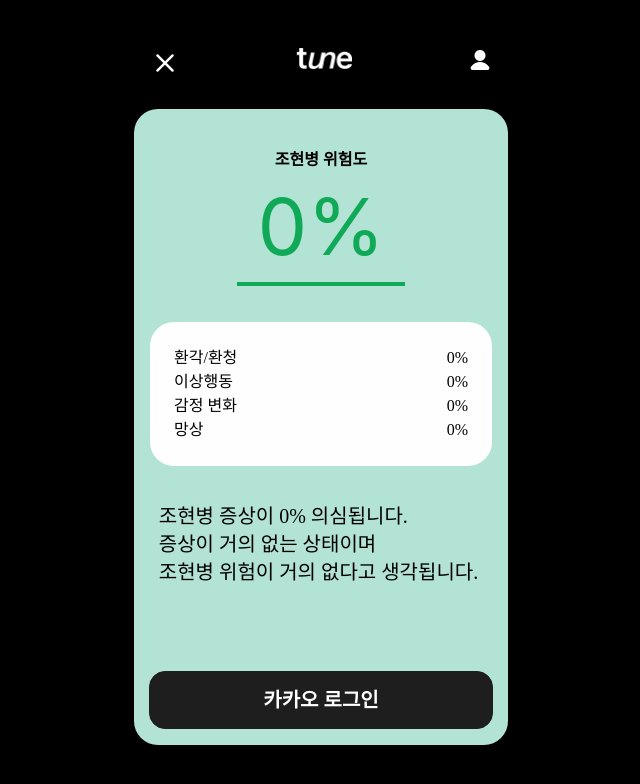
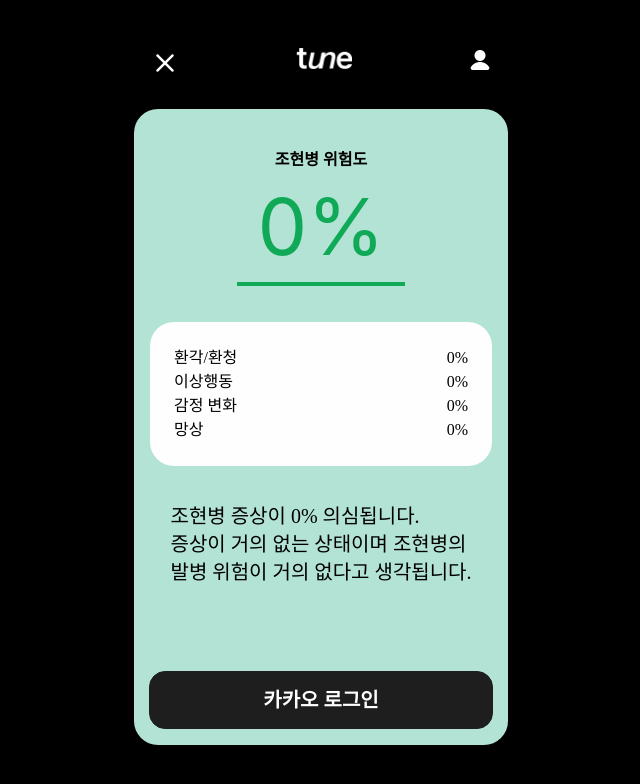
Before and after one commit to Club-PARD/UJaCha_WEB, a React (Create React App) app: page /result in a window 1280 px wide. Shown: the top 784 px of the page, without its empty margins (319-959 px from the left). Built offline with nearby package versions, Linux system fonts and the light colour scheme; no server answers; a web font is replaced by a local one.

Commit message:
edit : explanation 수정

```diff
--- a/src/Pages/ResultPage/Components/ResultContents.js
+++ b/src/Pages/ResultPage/Components/ResultContents.js
@@ -28,11 +28,11 @@ function ResultContents() {
     if (result.total >= 70) {
       return `조현병 증상이 ${result.total}% 의심됩니다.\n증상이 매우 위험한 정도로 보여지므로\n증상을 꾸준히 기록해 보시는 것과\n정신과 내원을 권고합니다.`;
     } else if (result.total >= 40) {
-      return `조현병 증상이 ${result.total}% 의심됩니다.\n경각심이 필요한 수준입니다.\n로그인하여 지속적으로 관찰하세요.`;
+      return `조현병 증상이 ${result.total}% 의심됩니다.\n약간의 경각심이 필요한 수준입니다.\n지속적으로 관찰하기를 추천드립니다.`;
     } else if (result.total >= 20) {
-      return `조현병 증상이 ${result.total}% 의심됩니다.\n아직은 안전하지만 약간의 증상이\n있으니 로그인하여 지속적으로\n매일을 기록해보세요.`;
+      return `조현병 증상이 ${result.total}% 의심됩니다.\n아직은 안전하지만 약간의 증상이\n있으니 지속적으로 기록해보세요.`;
     } else {
-      return `조현병 증상이 ${result.total}% 의심됩니다.\n증상이 거의 없는 상태이며\n조현병 위험이 거의 없다고 생각됩니다. `;
+      return `조현병 증상이 ${result.total}% 의심됩니다.\n증상이 거의 없는 상태이며 조현병의\n발병 위험이 거의 없다고 생각됩니다.`;
     }
   };
 
```
